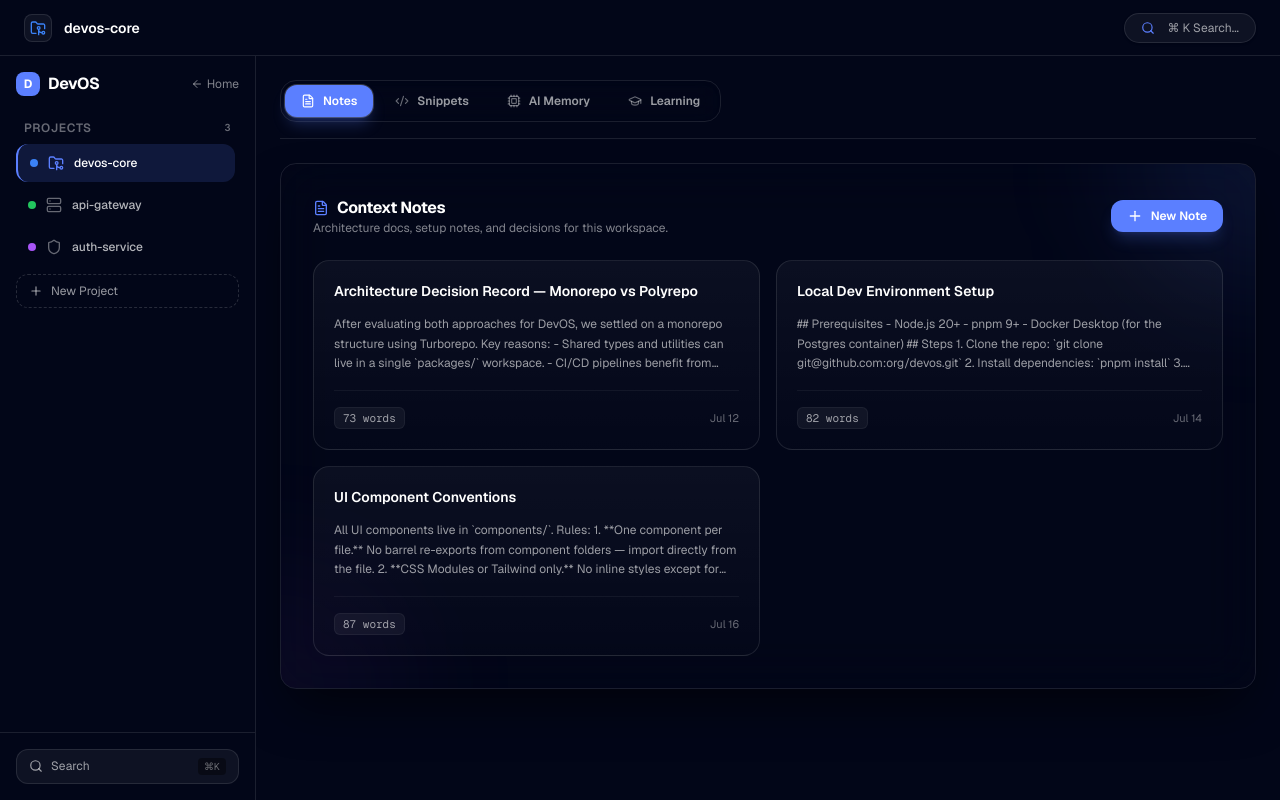
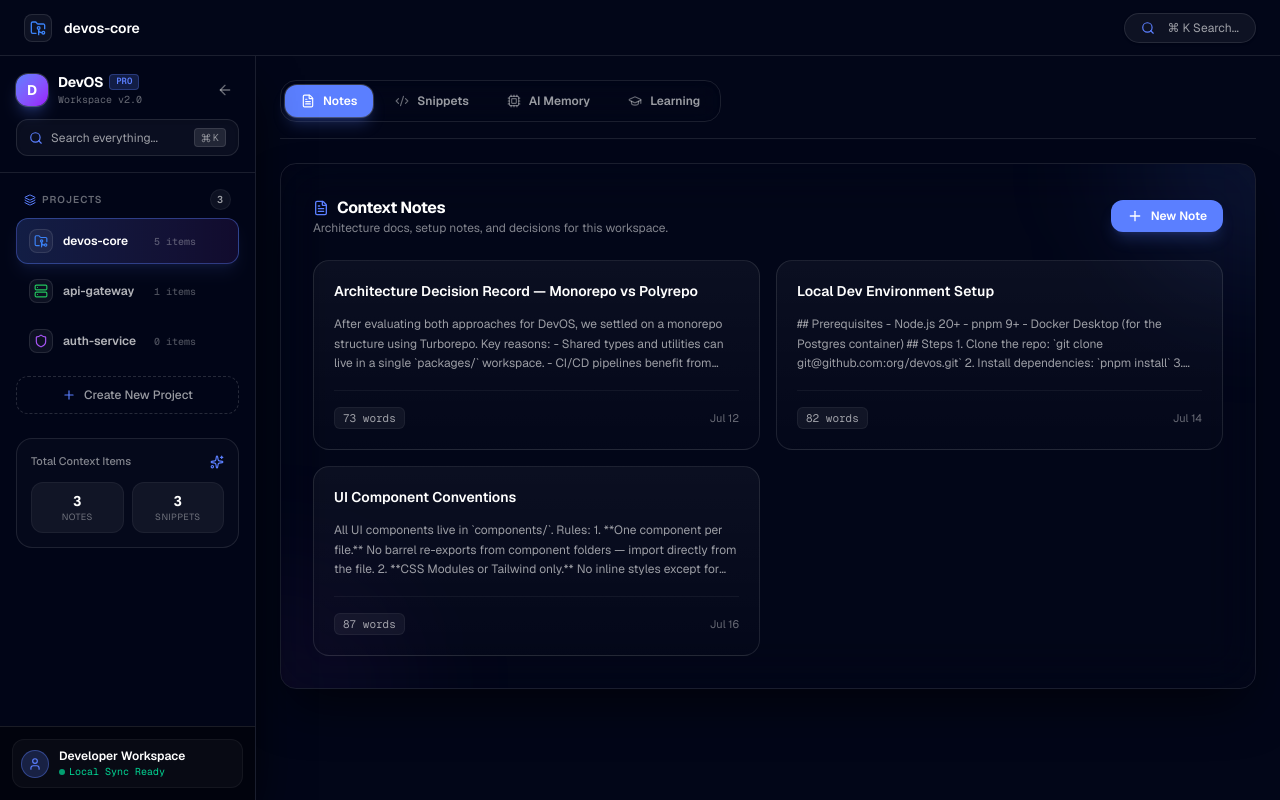
Before and after one commit to DeveloperSRGonline/devos-landing, a Next.js app: page /app in a window 1280 px wide. Built offline with nearby package versions, Linux system fonts and the light colour scheme.

Commit message:
style: elevate sidebar to production-grade IDE UI with profile badge, context stats & obsidian theme

```diff
--- a/components/app/AppSidebar.tsx
+++ b/components/app/AppSidebar.tsx
@@ -13,7 +13,13 @@ import {
   Search,
   Trash2,
   ArrowLeft,
-  X
+  X,
+  Layers,
+  Sparkles,
+  Command,
+  ChevronRight,
+  User,
+  Settings
 } from "lucide-react";
 import { useWorkspaceStore } from "@/store/workspaceStore";
 import { useUIStore } from "@/store/uiStore";
@@ -35,7 +41,11 @@ export function AppSidebar() {
     setActiveProject,
     addProject,
     deleteProject,
-    openSearch
+    openSearch,
+    notes,
+    snippets,
+    aiMemories,
+    learningItems
   } = useWorkspaceStore();
 
   const { isMobileMenuOpen, closeMobileMenu } = useUIStore();
@@ -67,83 +77,126 @@ export function AppSidebar() {
       {isMobileMenuOpen && (
         <div
           onClick={closeMobileMenu}
-          className="fixed inset-0 bg-black/60 backdrop-blur-sm z-40 md:hidden transition-opacity"
+          className="fixed inset-0 bg-black/70 backdrop-blur-md z-40 md:hidden transition-opacity"
         />
       )}
 
       <aside
-        className={`fixed md:relative inset-y-0 left-0 z-50 w-64 bg-surface/95 md:bg-surface/90 border-r border-white/10 flex flex-col justify-between h-full select-none shrink-0 transition-transform duration-300 ease-in-out md:translate-x-0 ${
+        className={`fixed md:relative inset-y-0 left-0 z-50 w-64 bg-slate-950/95 border-r border-white/10 flex flex-col justify-between h-full select-none shrink-0 transition-transform duration-300 ease-in-out md:translate-x-0 backdrop-blur-2xl shadow-2xl shadow-black ${
           isMobileMenuOpen ? "translate-x-0" : "-translate-x-full"
         }`}
       >
-        <div className="p-4 space-y-6">
-          {/* Brand Row */}
+        <div className="flex flex-col h-full">
+          {/* Brand & Workspace Switcher Header */}
+          <div className="p-4 border-b border-white/10 space-y-3">
             <div className="flex items-center justify-between">
-            <div className="flex items-center gap-2">
-              <div className="w-6 h-6 rounded-lg bg-accent flex items-center justify-center font-bold text-xs text-white">
+              <div className="flex items-center gap-2.5">
+                <div className="w-8 h-8 rounded-xl bg-gradient-to-br from-accent to-purple-600 flex items-center justify-center font-bold text-sm text-white shadow-lg shadow-accent/30 ring-1 ring-white/20">
                   D
                 </div>
-              <span className="font-bold text-white tracking-tight">DevOS</span>
+                <div>
+                  <div className="flex items-center gap-1.5">
+                    <span className="font-bold text-sm text-white tracking-tight">DevOS</span>
+                    <span className="px-1.5 py-0.2 rounded bg-accent/20 border border-accent/30 text-[9px] font-mono font-semibold text-accent">
+                      PRO
+                    </span>
                   </div>
-            <div className="flex items-center gap-2">
+                  <p className="text-[10px] text-white/40 font-mono">Workspace v2.0</p>
+                </div>
+              </div>
+
+              <div className="flex items-center gap-1">
                 <Link
                   href="/"
-                className="text-xs text-white/50 hover:text-white flex items-center gap-1 transition-colors"
+                  className="p-1.5 rounded-lg text-white/40 hover:text-white hover:bg-white/5 transition-all"
+                  title="Return to Landing Page"
                 >
-                <ArrowLeft className="w-3 h-3" />
-                <span>Home</span>
+                  <ArrowLeft className="w-4 h-4" />
                 </Link>
                 <button
                   onClick={closeMobileMenu}
-                className="md:hidden p-1 text-white/50 hover:text-white"
+                  className="md:hidden p-1.5 rounded-lg text-white/40 hover:text-white hover:bg-white/5"
                 >
                   <X className="w-4 h-4" />
                 </button>
               </div>
             </div>
 
-          {/* Projects Section */}
-          <div className="space-y-2">
-            <div className="flex items-center justify-between text-xs font-semibold text-white/40 uppercase tracking-wider px-2">
-              <span>Projects</span>
-              <span className="text-[10px] font-mono">{projects.length}</span>
+            {/* Global Search Quick Trigger */}
+            <button
+              onClick={() => {
+                openSearch();
+                closeMobileMenu();
+              }}
+              className="w-full flex items-center justify-between px-3 py-2 rounded-xl bg-white/[0.04] border border-white/10 hover:border-accent/40 text-xs text-white/60 hover:text-white hover:bg-white/[0.08] transition-all shadow-inner group"
+            >
+              <div className="flex items-center gap-2">
+                <Search className="w-3.5 h-3.5 text-accent group-hover:scale-110 transition-transform" />
+                <span>Search everything...</span>
+              </div>
+              <div className="flex items-center gap-0.5 px-1.5 py-0.5 rounded bg-white/10 border border-white/10 text-[10px] font-mono text-white/50">
+                <Command className="w-2.5 h-2.5" />
+                <span>K</span>
+              </div>
+            </button>
           </div>
 
-            <div className="space-y-1 max-h-[calc(100vh-280px)] overflow-y-auto pr-1">
+          {/* Navigation / Projects List */}
+          <div className="flex-1 overflow-y-auto p-4 space-y-6 scrollbar-thin scrollbar-thumb-white/10">
+            {/* Active Projects Section */}
+            <div className="space-y-2">
+              <div className="flex items-center justify-between px-2 text-[10px] font-semibold text-white/40 uppercase tracking-widest">
+                <span className="flex items-center gap-1.5">
+                  <Layers className="w-3 h-3 text-accent" />
+                  Projects
+                </span>
+                <span className="px-1.5 py-0.5 rounded-full bg-white/5 border border-white/5 font-mono text-white/60">
+                  {projects.length}
+                </span>
+              </div>
+
+              <div className="space-y-1">
                 {projects.map((project) => {
                   const IconComponent = iconMap[project.icon] || FolderGit2;
                   const isActive = project.id === activeProjectId;
+
+                  // Count items for this project
+                  const projNotesCount = notes.filter((n) => n.projectId === project.id).length;
+                  const projSnippetsCount = snippets.filter((s) => s.projectId === project.id).length;
+                  const totalItems = projNotesCount + projSnippetsCount;
 
                   return (
                     <div
                       key={project.id}
                       onClick={() => handleSelectProject(project.id)}
-                    className={`group relative flex items-center justify-between px-3 py-2 rounded-xl text-xs font-medium cursor-pointer transition-all ${
+                      className={`group relative flex items-center justify-between px-3 py-2.5 rounded-xl text-xs font-medium cursor-pointer transition-all duration-200 ${
                         isActive
-                        ? "bg-accent/15 text-white border-l-2 border-accent"
-                        : "text-white/70 hover:bg-white/5 hover:text-white"
+                          ? "bg-gradient-to-r from-accent/20 to-purple-500/10 text-white border border-accent/40 shadow-lg shadow-accent/10"
+                          : "text-white/70 hover:bg-white/[0.04] hover:text-white border border-transparent"
                       }`}
                     >
                       <div className="flex items-center gap-2.5 min-w-0">
-                      <span
-                        className="w-2 h-2 rounded-full shrink-0"
-                        style={{ backgroundColor: project.color }}
-                      />
-                      <IconComponent
-                        className={`w-4 h-4 shrink-0 ${
-                          isActive ? "text-accent" : "text-white/40"
-                        }`}
-                      />
-                      <span className="truncate">{project.name}</span>
+                        <div
+                          className="w-6 h-6 rounded-lg flex items-center justify-center shrink-0 border border-white/10 bg-white/5"
+                          style={{ color: project.color }}
+                        >
+                          <IconComponent className="w-3.5 h-3.5" />
+                        </div>
+                        <span className="truncate font-semibold">{project.name}</span>
                       </div>
 
+                      <div className="flex items-center gap-1">
+                        <span className="text-[10px] font-mono text-white/30 group-hover:text-white/60 transition-colors">
+                          {totalItems} items
+                        </span>
                         <button
                           onClick={(e) => handleDeleteProject(e, project.id)}
-                      className="opacity-0 group-hover:opacity-100 p-1 hover:text-red-400 text-white/40 transition-all shrink-0"
+                          className="opacity-0 group-hover:opacity-100 p-1 hover:bg-red-500/20 hover:text-red-400 text-white/30 rounded-md transition-all shrink-0 ml-1"
                           title="Delete Project"
                         >
                           <Trash2 className="w-3.5 h-3.5" />
                         </button>
+                      </div>
                     </div>
                   );
                 })}
@@ -151,31 +204,49 @@ export function AppSidebar() {
 
               <button
                 onClick={() => setIsModalOpen(true)}
-              className="w-full flex items-center gap-2 px-3 py-2 rounded-xl border border-dashed border-white/15 text-xs text-white/60 hover:text-white hover:border-white/30 transition-all mt-2"
+                className="w-full flex items-center justify-center gap-2 px-3 py-2.5 rounded-xl border border-dashed border-white/15 text-xs font-medium text-white/60 hover:text-white hover:border-accent/40 hover:bg-accent/5 transition-all mt-3 group"
               >
-              <Plus className="w-3.5 h-3.5" />
-              <span>New Project</span>
+                <Plus className="w-3.5 h-3.5 text-accent group-hover:rotate-90 transition-transform" />
+                <span>Create New Project</span>
               </button>
+            </div>
+
+            {/* Overview Stats Widget */}
+            <div className="p-3.5 rounded-2xl bg-white/[0.02] border border-white/10 space-y-2">
+              <div className="flex items-center justify-between text-[11px]">
+                <span className="text-white/50 font-medium">Total Context Items</span>
+                <Sparkles className="w-3.5 h-3.5 text-accent" />
+              </div>
+              <div className="grid grid-cols-2 gap-2 text-center pt-1">
+                <div className="p-2 rounded-xl bg-white/5 border border-white/5">
+                  <div className="text-sm font-bold text-white font-mono">{notes.length}</div>
+                  <div className="text-[9px] text-white/40 uppercase tracking-wider">Notes</div>
+                </div>
+                <div className="p-2 rounded-xl bg-white/5 border border-white/5">
+                  <div className="text-sm font-bold text-white font-mono">{snippets.length}</div>
+                  <div className="text-[9px] text-white/40 uppercase tracking-wider">Snippets</div>
+                </div>
+              </div>
             </div>
           </div>
 
-        {/* Footer Row */}
-        <div className="p-4 border-t border-white/10">
-          <button
-            onClick={() => {
-              openSearch();
-              closeMobileMenu();
-            }}
-            className="w-full flex items-center justify-between px-3 py-2 rounded-xl bg-white/5 border border-white/10 text-xs text-white/60 hover:text-white hover:bg-white/10 transition-all"
-          >
-            <div className="flex items-center gap-2">
-              <Search className="w-3.5 h-3.5" />
-              <span>Search</span>
+          {/* User Profile & Footer */}
+          <div className="p-3 border-t border-white/10 bg-black/40">
+            <div className="flex items-center justify-between p-2 rounded-xl bg-white/[0.03] border border-white/5">
+              <div className="flex items-center gap-2.5 min-w-0">
+                <div className="w-7 h-7 rounded-full bg-accent/20 border border-accent/40 flex items-center justify-center text-accent">
+                  <User className="w-3.5 h-3.5" />
                 </div>
-            <kbd className="px-1.5 py-0.5 rounded bg-black/40 text-[10px] font-mono text-white/40">
-              ⌘K
-            </kbd>
-          </button>
+                <div className="min-w-0">
+                  <div className="text-xs font-semibold text-white truncate">Developer Workspace</div>
+                  <div className="text-[10px] text-emerald-400 font-mono flex items-center gap-1">
+                    <span className="w-1.5 h-1.5 rounded-full bg-emerald-400 animate-pulse" />
+                    Local Sync Ready
+                  </div>
+                </div>
+              </div>
+            </div>
+          </div>
         </div>
       </aside>
 
```
Lines whose indentation alone changed are shown as unchanged.
